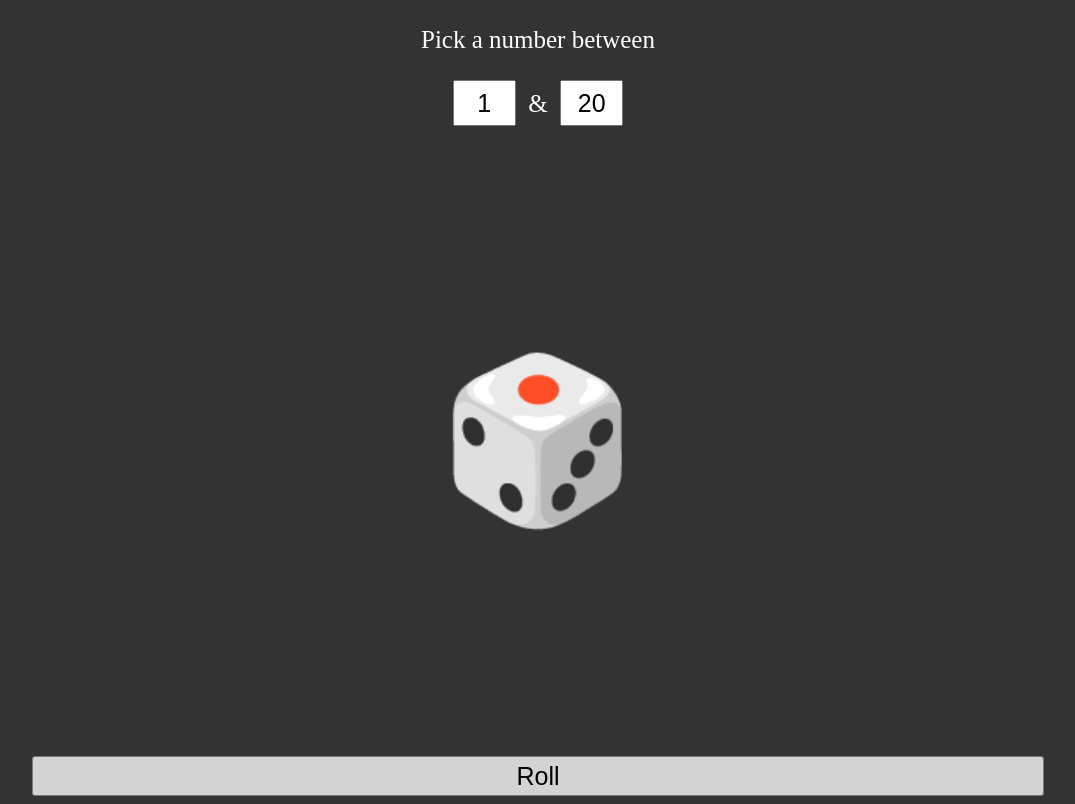
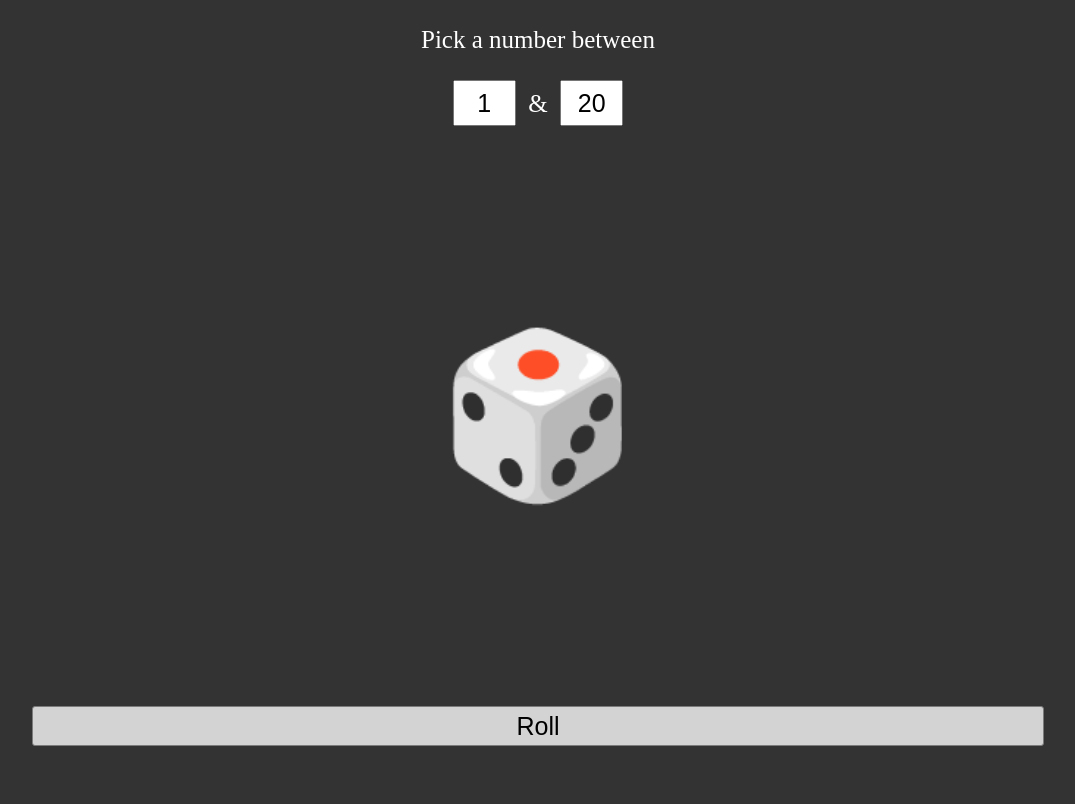
Before and after one commit to colarusso/dice, a plain HTML site: page index.html in a window 1280 px wide. Shown: the whole page, without its empty margins (102-1177 px from the left). Drawn offline with Linux system fonts and the light colour scheme.

Commit message:
change padding

```diff
--- a/index.html
+++ b/index.html
@@ -29,7 +29,7 @@
             text-align:center;
             font-size: calc(100dvh/5);
             line-height: calc(100dvh/5);
-            margin: calc(50dvh - 165px) 0;
+            margin: calc(50dvh - 190px) 0;
         }
         #go_box {
             text-align: center;
```
